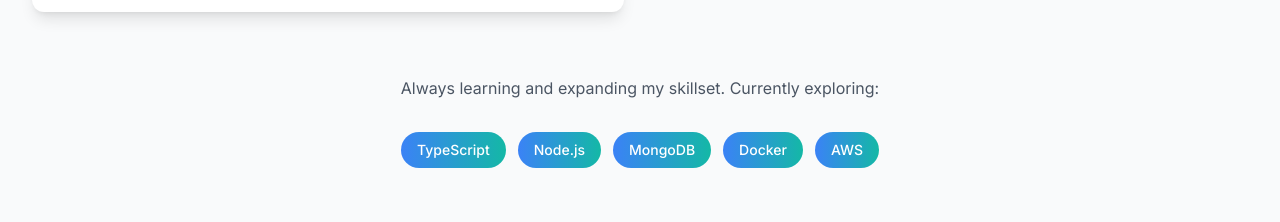
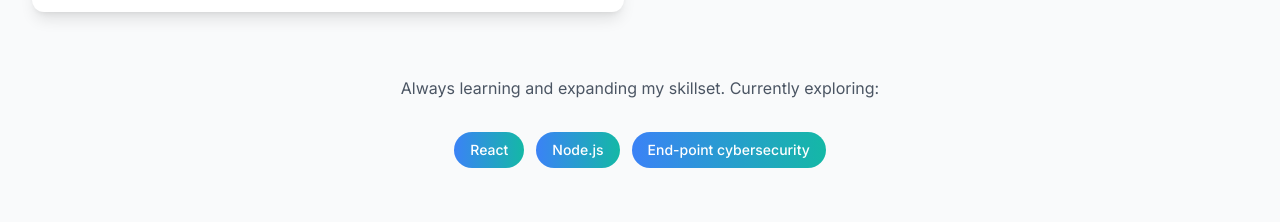
Before and after one commit to Eyob37/New-project, a React (Vite) app: page / in a window 1280 px wide. Shown: the part 2280-2502 px from the top of the page. Built offline with nearby package versions, Linux system fonts and the light colour scheme.

Commit message:
Update Skills.tsx

```diff
--- a/src/components/Skills.tsx
+++ b/src/components/Skills.tsx
@@ -96,7 +96,7 @@ const Skills: React.FC = () => {
             Always learning and expanding my skillset. Currently exploring:
           </p>
           <div className="flex flex-wrap justify-center gap-3">
-            {['TypeScript', 'Node.js', 'MongoDB', 'Docker', 'AWS'].map((tech) => (
+            {['React', 'Node.js', 'End-point cybersecurity'].map((tech) => (
               <span
                 key={tech}
                 className="px-4 py-2 bg-gradient-to-r from-blue-500 to-teal-500 text-white rounded-full text-sm font-medium hover:from-blue-600 hover:to-teal-600 transition-all duration-300 transform hover:scale-105"
```
